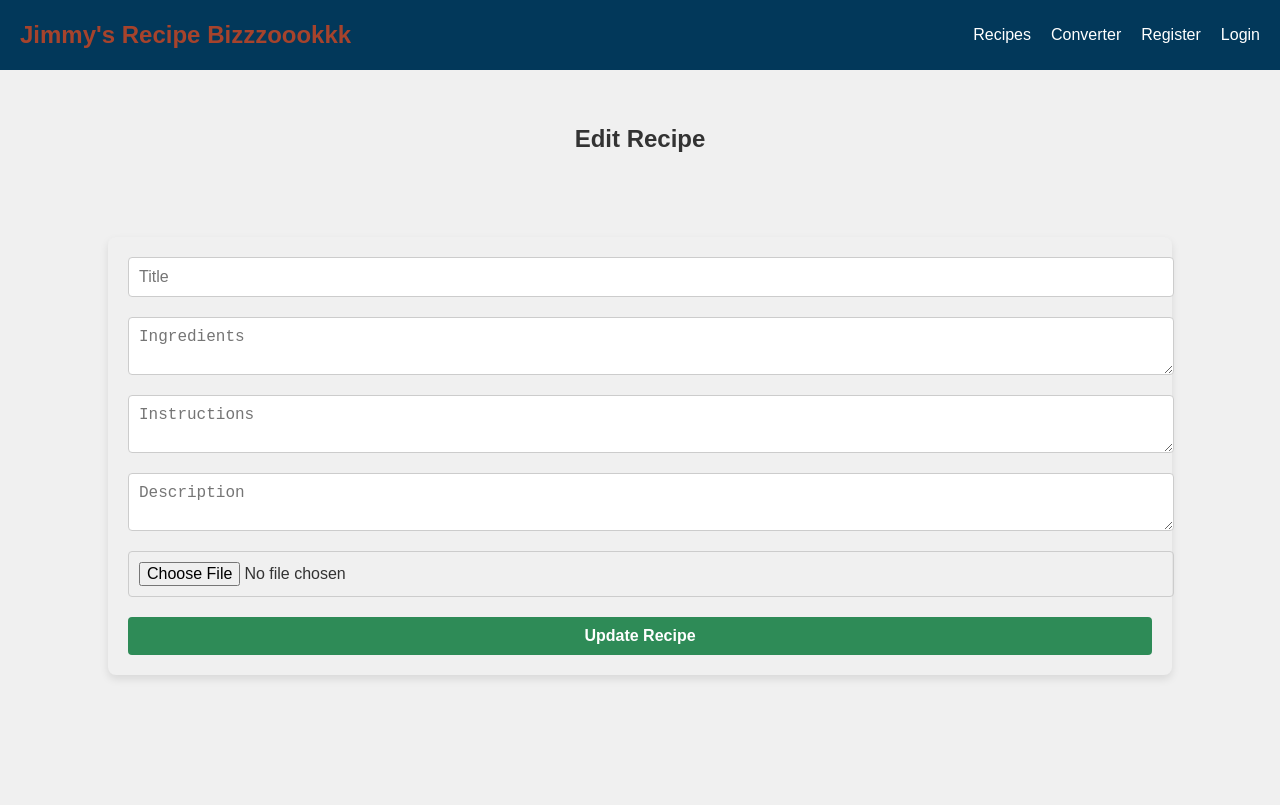
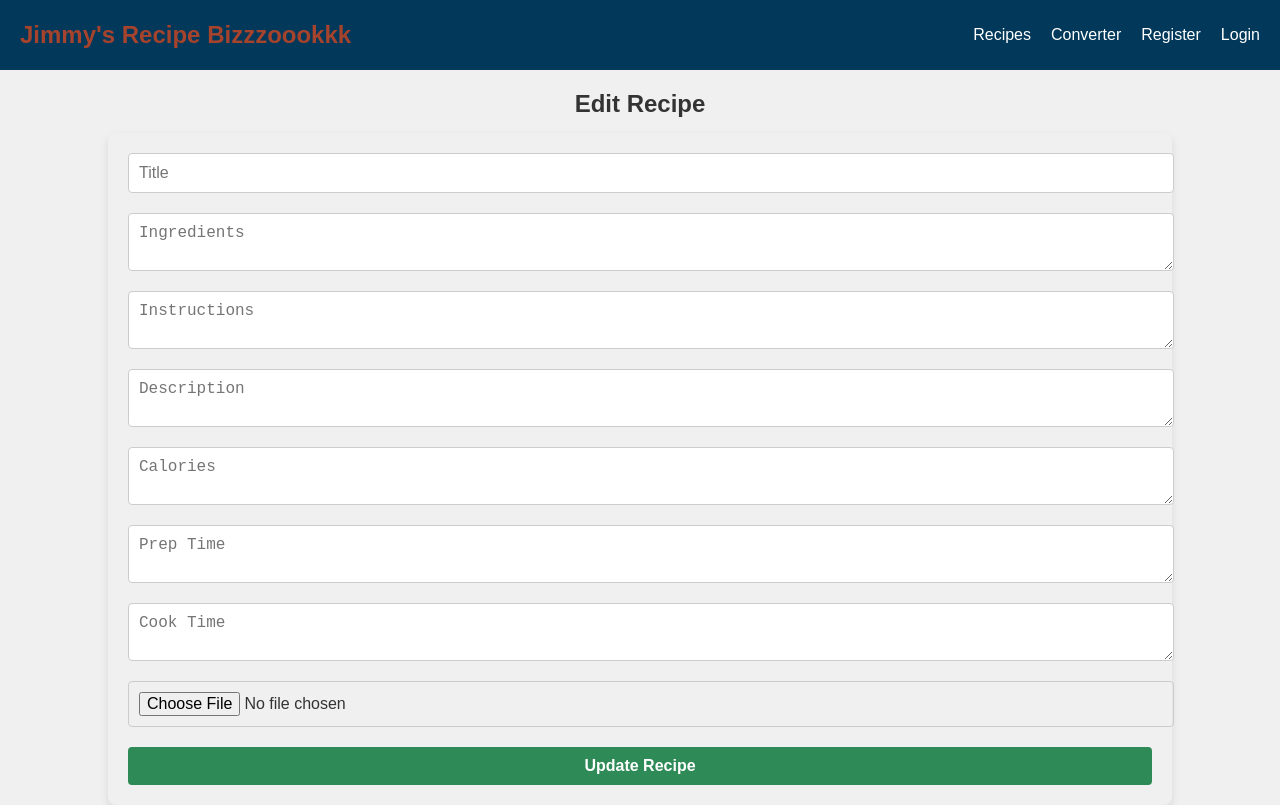
Before and after one commit to jimbobding/my-recipe-app, a React (Create React App) app in the folder frontend/: page /edit-recipe/1 in a window 1280 px wide. Built offline with nearby package versions, Linux system fonts and the light colour scheme; no server answers; a web font is replaced by a local one.

Commit message:
fixed recipe edit issue

```diff
--- a/frontend/src/components/EditRecipe.jsx
+++ b/frontend/src/components/EditRecipe.jsx
@@ -14,11 +14,19 @@ function EditRecipe() {
     ingredients,
     instructions,
     description,
-    image,
+    calories,
+    prepTime,
+    cookTime,
+    category,
     setTitle,
     setIngredients,
     setInstructions,
     setDescription,
+    setCalories,
+    setPrepTime,
+    setCookTime,
+    setCategory,
+
     setImage,
     handleEdit,
   } = useRecipeForm();
@@ -31,6 +39,9 @@ function EditRecipe() {
         setIngredients(recipe.ingredients);
         setInstructions(recipe.instructions);
         setDescription(recipe.description);
+        setCalories(recipe.calories);
+        setCookTime(recipe.cook_time);
+        setPrepTime(recipe.prep_time);
         setImage(null); // Initialize image state to null
         setLoading(false);
       } catch (error) {
@@ -40,7 +51,17 @@ function EditRecipe() {
     };
 
     fetchRecipe();
-  }, [id, setTitle, setIngredients, setInstructions, setDescription, setImage]);
+  }, [
+    id,
+    setTitle,
+    setIngredients,
+    setInstructions,
+    setDescription,
+    setCalories,
+    setCookTime,
+    setPrepTime,
+    setImage,
+  ]);
 
   const onSubmit = async (event) => {
     event.preventDefault();
@@ -71,22 +92,38 @@ function EditRecipe() {
           onChange={(e) => setIngredients(e.target.value)}
           className="edit-recipe-textarea"
           placeholder="Ingredients"
-          required
         />
         <textarea
           value={instructions}
           onChange={(e) => setInstructions(e.target.value)}
           className="edit-recipe-textarea"
           placeholder="Instructions"
-          required
         />
         <textarea
           value={description}
           onChange={(e) => setDescription(e.target.value)}
           className="edit-recipe-textarea"
           placeholder="Description"
-          required
         />
+        <textarea
+          value={calories}
+          onChange={(e) => setCalories(parseInt(e.target.value) || 0)}
+          className="edit-recipe-textarea"
+          placeholder="Calories"
+        />
+        <textarea
+          value={prepTime}
+          onChange={(e) => setPrepTime(parseInt(e.target.value) || 0)}
+          className="edit-recipe-textarea"
+          placeholder="Prep Time"
+        />
+        <textarea
+          value={cookTime}
+          onChange={(e) => setCookTime(parseInt(e.target.value) || 0)}
+          className="edit-recipe-textarea"
+          placeholder="Cook Time"
+        />
+
         <input
           type="file"
           onChange={(e) => setImage(e.target.files[0])}
--- a/frontend/src/components/RecipeList.jsx
+++ b/frontend/src/components/RecipeList.jsx
@@ -18,7 +18,6 @@ function RecipeList() {
       try {
         const data = await getAllRecipes();
         setRecipes(data);
-        console.log("Fetched Recipes Data:", data);
       } catch (error) {
         console.error("Error fetching recipes:", error);
       }
@@ -44,8 +43,6 @@ function RecipeList() {
     const user = users.find((user) => String(user.id) === String(recipeUserId));
 
     if (user) {
-      console.log(`User found for recipe ${recipeUserId}:`, user); // Log user data for inspection
-
       // Check for `null`, `undefined`, or empty string on `image_url`
       const fullImageUrl = user.image_url
         ? `http://localhost:3002/uploads/${encodeURI(user.image_url)}`
@@ -92,12 +89,13 @@ function RecipeList() {
               <h3>Description</h3>
               <p>{recipe.description}</p>
             </div>
-            <div className="recipe-list-item">
-              {/* <h3>Details</h3> */}
-              {(recipe.calories > 0 ||
-                recipe.prep_time > 0 ||
-                recipe.servings > 0 ||
-                recipe.cook_time > 0) && (
+            {(recipe.calories > 0 ||
+              recipe.prep_time > 0 ||
+              recipe.servings > 0 ||
+              recipe.cook_time > 0) && (
+              <div className="recipe-list-item">
+                {/* <h3>Details</h3> */}
+
                 <div className="details-grid">
                   {recipe.calories > 0 && (
                     <div>
@@ -124,13 +122,12 @@ function RecipeList() {
                     </div>
                   )}
                 </div>
-              )}
-            </div>
+              </div>
+            )}
 
             <div className="posted-by">
               {(() => {
                 const recipeUser = getUserForRecipe(recipe.user_id);
-                console.log("Recipe User object:", recipeUser);
 
                 return (
                   <>
--- a/frontend/src/hooks/useRecipeForm.js
+++ b/frontend/src/hooks/useRecipeForm.js
@@ -12,6 +12,7 @@ function useRecipeForm(userId) {
   const [ingredients, setIngredients] = useState("");
   const [instructions, setInstructions] = useState("");
   const [description, setDescription] = useState("");
+
   const [image, setImage] = useState(null);
   const [calories, setCalories] = useState("");
   const [prepTime, setPrepTime] = useState("");
```
